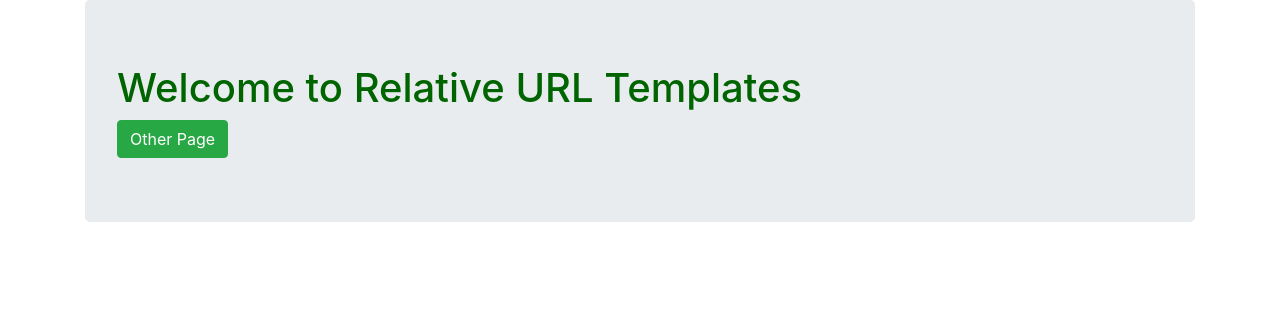
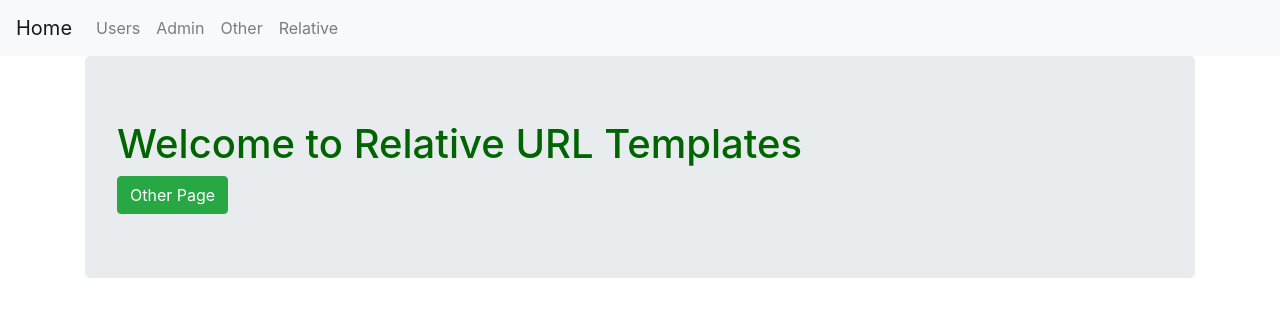
Before and after one commit to LeoCR/django-basics, a Django app: page /app/relative/ in a window 1280 px wide. Shown: the top 317 px of the page. Run offline with Django 3.2, Linux system fonts and the light colour scheme; some libraries are stand-ins or nearby versions.

Commit message:
Consumin base template for the menu nav bar

```diff
--- a/templates/app/base.html
+++ b/templates/app/base.html
@@ -1,4 +1,5 @@
 <!DOCTYPE html>
+{% load staticfiles  %}
 <html lang="en">
 <head>
     <meta charset="UTF-8">
@@ -12,6 +13,31 @@
     <title>Django App</title>
 </head>
 <body>
+    <nav class="navbar navbar-expand-lg navbar-light bg-light">
+        <div class="collapse navbar-collapse" >
+            <ul class="navbar-nav">
+                <li class="nav-item ">
+                    <a class="navbar-brand" href="{% url 'app:home' %}">Home</a>
+                </li>
+                <li class="nav-item">
+                    <a class="nav-link" href="{% url 'app:users' %}">Users</a>
+                </li>
+                <li class="nav-item">
+                    <a class="nav-link" href="{% url 'admin:index' %}">Admin</a>
+                </li>
+                <li class="nav-item">
+                    <a class="nav-link" href="{% url 'app:other' %}" >Other</a>
+                </li>
+                <li class="nav-item">
+                        <a class="nav-link" href="{% url 'app:relative' %}" >Relative</a>
+                </li>
+            </ul>
+        </div>
+    </nav>
+    <div class="container">
+        {% block body_block %}
 
+        {% endblock %}
+    </div>
 </body>
 </html>
--- a/templates/app/relative_url_templates.html
+++ b/templates/app/relative_url_templates.html
@@ -1,23 +1,8 @@
 <!DOCTYPE html>
-{% load staticfiles  %}
-<html lang="en">
-<head>
-    <meta charset="UTF-8">
-    <meta name="viewport" content="width=device-width, initial-scale=1.0"/>
-    <meta http-equiv="X-UA-Compatible" content="ie=edge"/>
-    <meta http-equiv="X-UA-Compatible" content="ie=edge"/>
-    <link rel="stylesheet" type="text/css" href="{% static 'css/style.css' %}" />
-    <link rel="icon" type="image/png"  href="{% static 'img/django-logo.png' %}"/>
-    <link rel="shortcut icon" href="{% static 'django-logo.ico' %}" />
-    <link href="https://stackpath.bootstrapcdn.com/bootstrap/4.3.1/css/bootstrap.min.css" rel="stylesheet" integrity="sha384-ggOyR0iXCbMQv3Xipma34MD+dH/1fQ784/j6cY/iJTQUOhcWr7x9JvoRxT2MZw1T" crossorigin="anonymous"/>
-    <title>Django App</title>
-</head>
-<body>
-    <div class="container">
+{% extends "app/base.html" %}
+    {% block body_block %}
         <div class="jumbotron">
             <h1>Welcome to Relative URL Templates</h1>
             <a href="{% url 'app:other' %}" class="btn btn-success">Other Page</a>
         </div>
-    </div>
-</body>
-</html>
+    {% endblock %}
```
Also changed, not shown: templates/app/index.html (+3 -16 lines), templates/app/other.html (+3 -18 lines), templates/app/users.html (+3 -14 lines).
